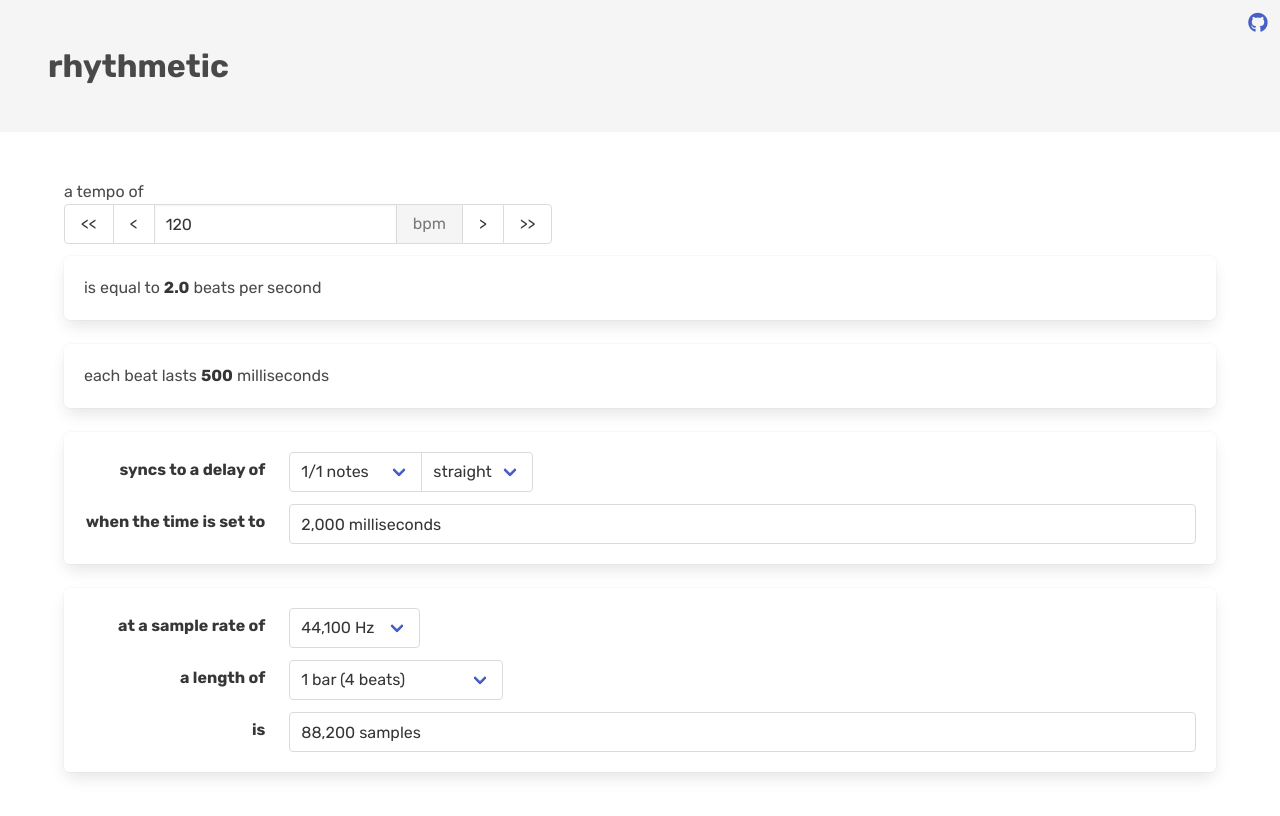
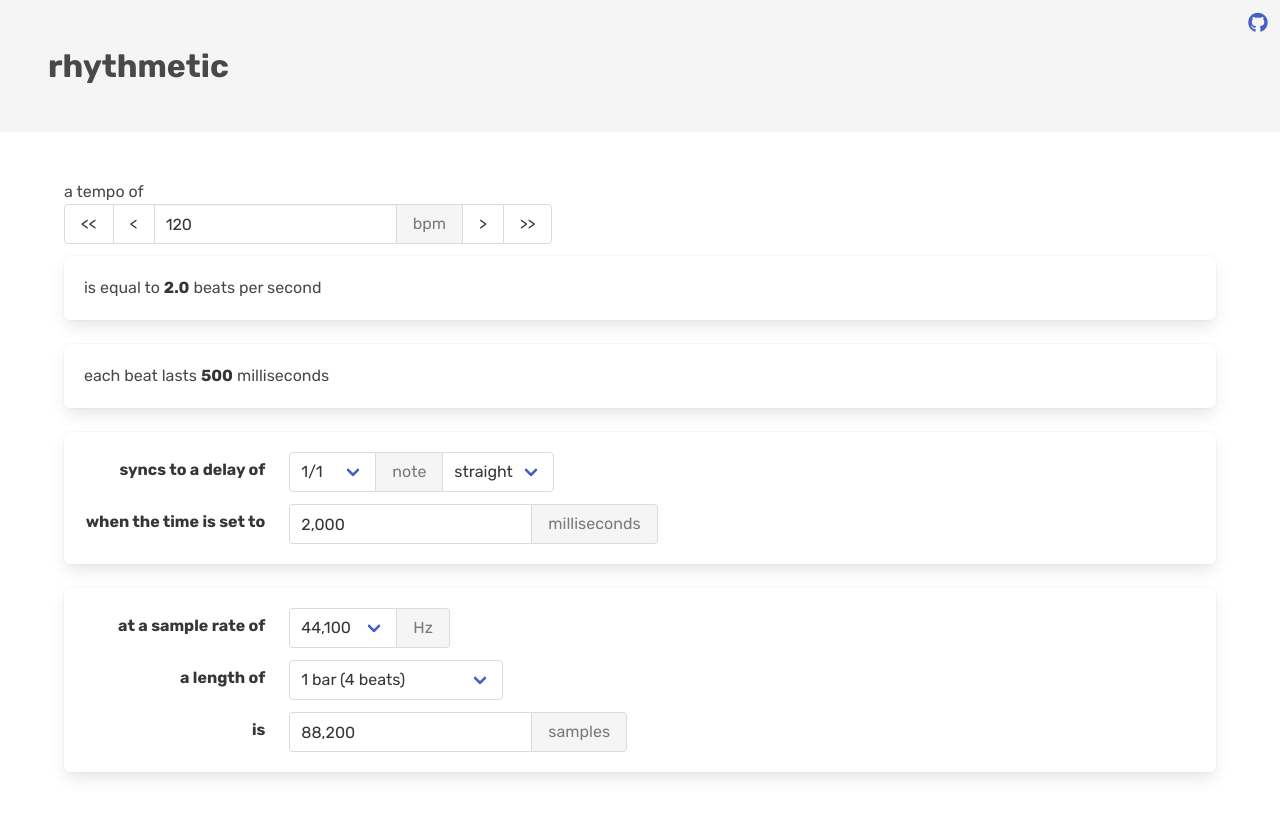
Before and after one commit to ajrussellaudio/rhythmetic, a React (Create React App) app: page / in a window 1280 px wide. Shown: the top 816 px of the page. Built offline with nearby package versions, Linux system fonts and the light colour scheme.

Commit message:
Use static buttons for units

```diff
--- a/src/components/DelayTime.jsx
+++ b/src/components/DelayTime.jsx
@@ -45,11 +45,14 @@ const DelayTime = ({ tempo }) => {
                                 >
                                     {delayTimes.map(({ label, beats }) => (
                                         <option value={beats} key={label}>
-                                            {label} notes
+                                            {label}
                                         </option>
                                     ))}
                                 </select>
                             </div>
+                        </div>
+                        <div className="control">
+                            <button className="button is-static">note</button>
                         </div>
                         <div className="control">
                             <div className="select">
@@ -73,19 +76,26 @@ const DelayTime = ({ tempo }) => {
                     <label className="label">when the time is set to</label>
                 </div>
                 <div className="field-body">
-                    <div className="field">
+                    <div className="field has-addons">
+                        <div className="control">
                             <input
                                 className="input"
                                 type="text"
                                 readOnly
-                            value={`${delayTime(
+                                value={delayTime(
                                     tempo,
                                     selectedDelayTime,
                                     selectedMultiplier
                                 ).toLocaleString(undefined, {
                                     maximumFractionDigits: 1,
-                            })} milliseconds`}
+                                })}
                             />
+                        </div>
+                        <div className="control">
+                            <button className="button is-static">
+                                milliseconds
+                            </button>
+                        </div>
                     </div>
                 </div>
             </div>
--- a/src/components/LengthInSamples.jsx
+++ b/src/components/LengthInSamples.jsx
@@ -34,7 +34,7 @@ const LengthInSamples = ({ tempo }) => {
                     <label className="label">at a sample rate of</label>
                 </div>
                 <div className="field-body">
-                    <div className="field">
+                    <div className="field has-addons">
                         <div className="control">
                             <div className="select">
                                 <select
@@ -46,11 +46,14 @@ const LengthInSamples = ({ tempo }) => {
                                             value={sampleRate}
                                             key={sampleRate}
                                         >
-                                            {sampleRate.toLocaleString()} Hz
+                                            {sampleRate.toLocaleString()}
                                         </option>
                                     ))}
                                 </select>
                             </div>
+                        </div>
+                        <div className="control">
+                            <button className="button is-static">Hz</button>
                         </div>
                     </div>
                 </div>
@@ -84,19 +87,26 @@ const LengthInSamples = ({ tempo }) => {
                     <label className="label">is</label>
                 </div>
                 <div className="field-body">
-                    <div className="field">
+                    <div className="field has-addons">
+                        <div className="control">
                             <input
                                 className="input"
                                 type="text"
                                 readOnly
-                            value={`${lengthInSamples(
+                                value={lengthInSamples(
                                     selectedBeatDivision,
                                     tempo,
                                     selectedSampleRate
                                 ).toLocaleString(undefined, {
                                     maximumFractionDigits: 0,
-                            })} samples`}
+                                })}
                             />
+                        </div>
+                        <div className="control">
+                            <button className="button is-static">
+                                samples
+                            </button>
+                        </div>
                     </div>
                 </div>
             </div>
```
Lines whose indentation alone changed are shown as unchanged.
